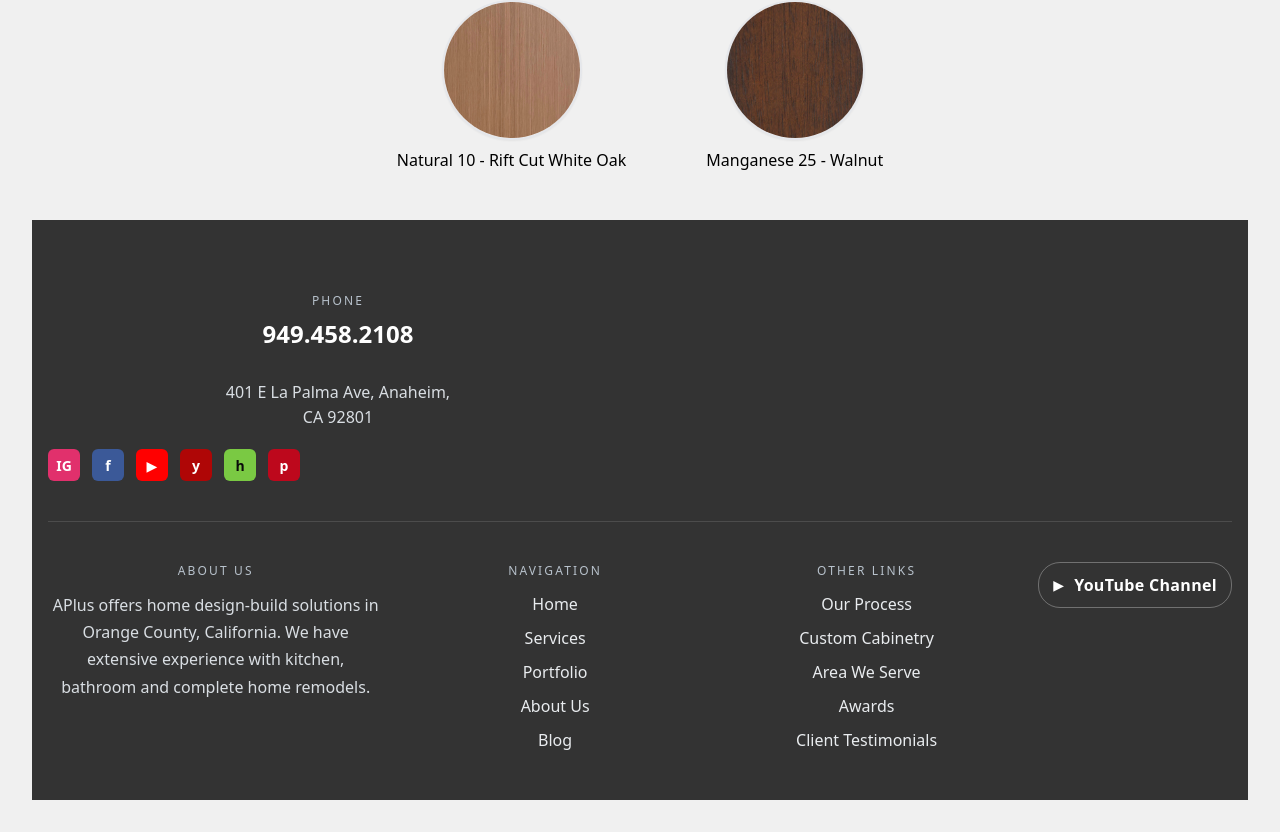
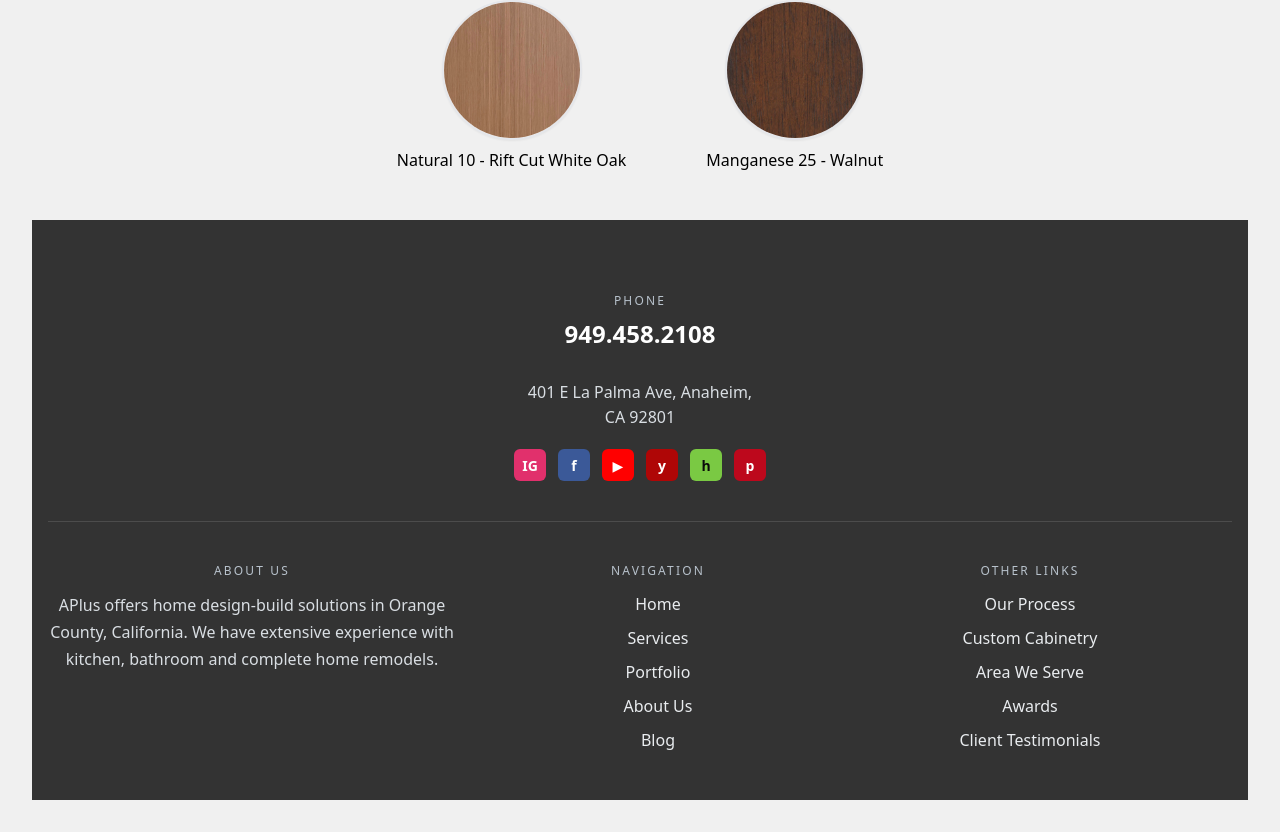
Before and after one commit to CrisSal2/APlus-Color-Selection, a React (Vite) app: page / in a window 1280 px wide. Shown: the part 884-1716 px from the top of the page. Built offline with nearby package versions, Linux system fonts and the light colour scheme.

Commit message:
fixed footer

```diff
--- a/src/components/SiteFooter.css
+++ b/src/components/SiteFooter.css
@@ -22,7 +22,7 @@
 
 
 .contact-grid {
-    display: grid;
+    place-items: center;
     grid-template-columns: 1fr 1fr;
     gap: 24px;
 }
@@ -163,36 +163,6 @@
 }
 
 
-.youtube-col {
-    display: flex;
-    justify-content: flex-start;
-    align-items: center;
-}
-
-
-.youtube-pill {
-    display: flex;
-    align-items: center;
-    gap: 10px;
-    border: 1px solid rgba(255, 255, 255, .3);
-    padding: 10px 14px;
-    border-radius: 22px;
-    color: #fff;
-}
-
-
-.youtube-pill .play {
-    font-size: 14px;
-    line-height: 1;
-}
-
-
-.youtube-pill .yt-label {
-    font-weight: 700;
-    letter-spacing: .02em;
-}
-
-
 @media (max-width: 900px) {
     .contact-grid {
         grid-template-columns: 1fr;
@@ -200,10 +170,6 @@
 
     .links-grid {
         grid-template-columns: 1fr 1fr;
-    }
-
-    .youtube-col {
-        justify-content: flex-start;
     }
 }
 
--- a/src/components/SiteFooter.jsx
+++ b/src/components/SiteFooter.jsx
@@ -64,12 +64,6 @@ export default function SiteFooter() {
                                 <li><a href="#">Client Testimonials</a></li>
                             </ul>
                         </nav>
-                        <div className="youtube-col">
-                            <div className="youtube-pill">
-                                <span className="play">▶</span>
-                                <span className="yt-label">YouTube Channel</span>
-                            </div>
-                        </div>
                 </section>
             </div>
         </footer>
```
